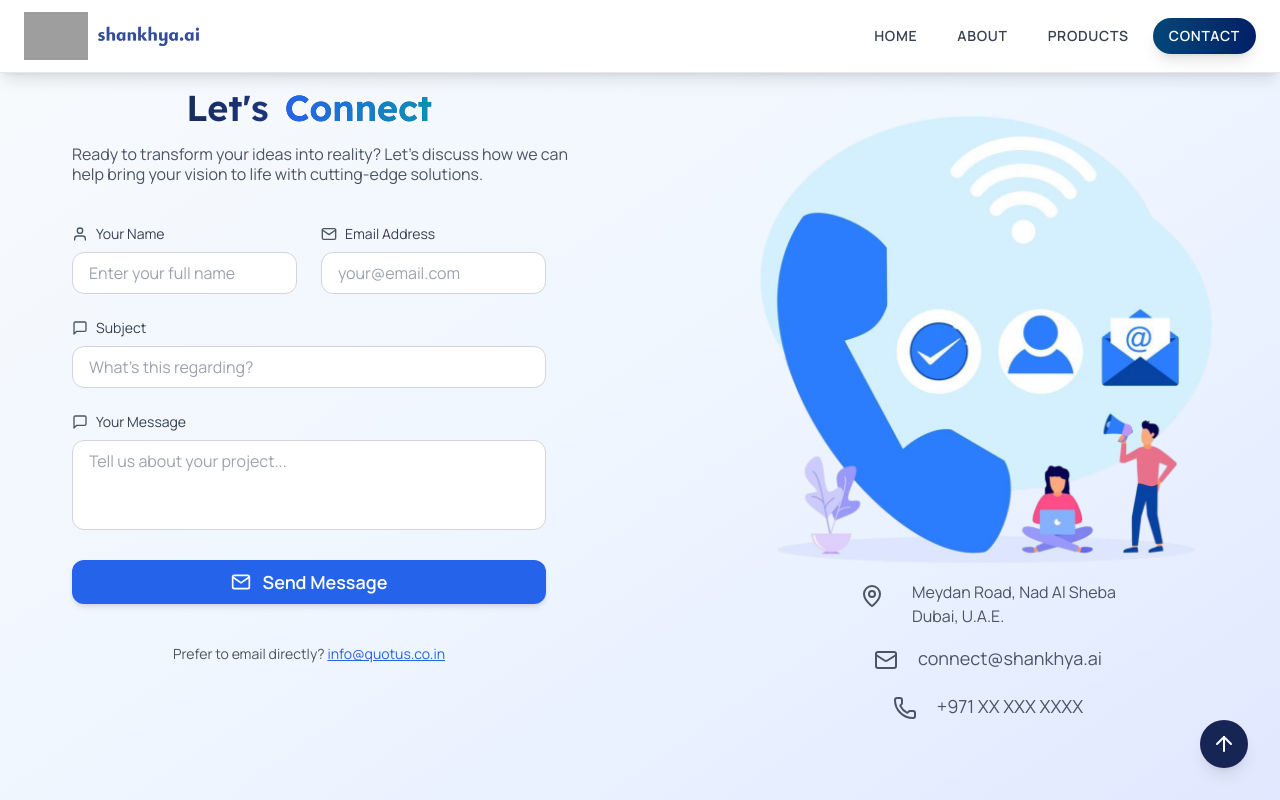
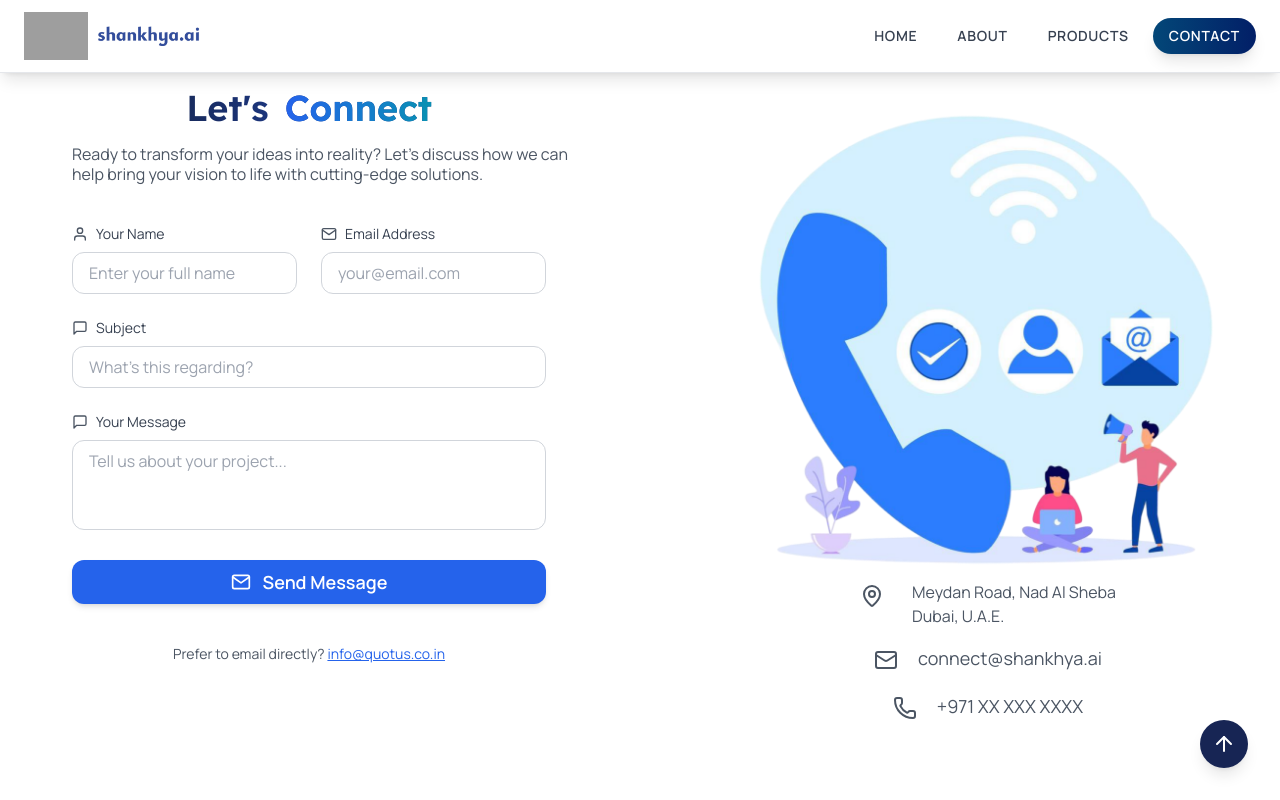
Before and after one commit to Sibasis21Routray/Shankhya.ai, a React (Vite) app: page /contact in a window 1280 px wide. Shown: the top 800 px of the page. Built offline with nearby package versions, Linux system fonts and the light colour scheme; grey boxes are pictures that could not be loaded.

Commit message:
minor changes

```diff
--- a/src/pages/Contact.tsx
+++ b/src/pages/Contact.tsx
@@ -7,7 +7,7 @@ const Contact = () => {
     <div className="relative overflow-hidden">
       <section
         id="contact"
-        className="flex flex-col  lg:flex-row lg:gap-[10vw] py-5 bg-gradient-to-br from-slate-50 via-blue-50 to-indigo-100 pb-10"
+        className="flex flex-col  lg:flex-row lg:gap-[10vw] py-5 bg-white pb-10"
       >
         {/* Left Content */}
         <motion.div
```
